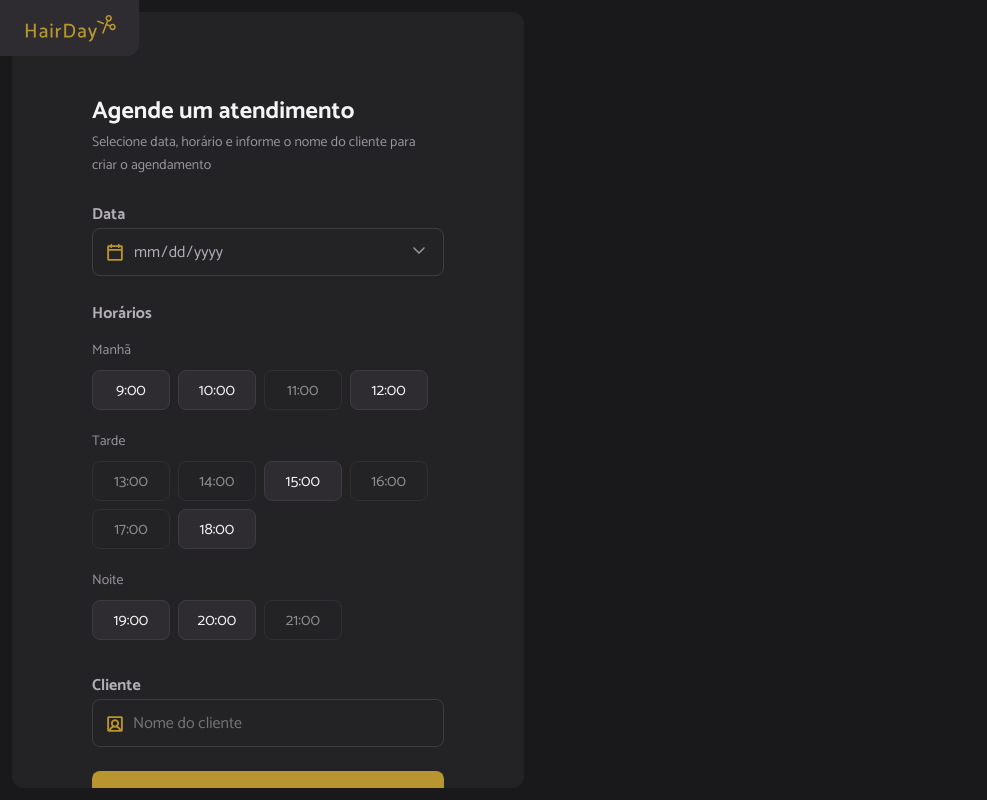
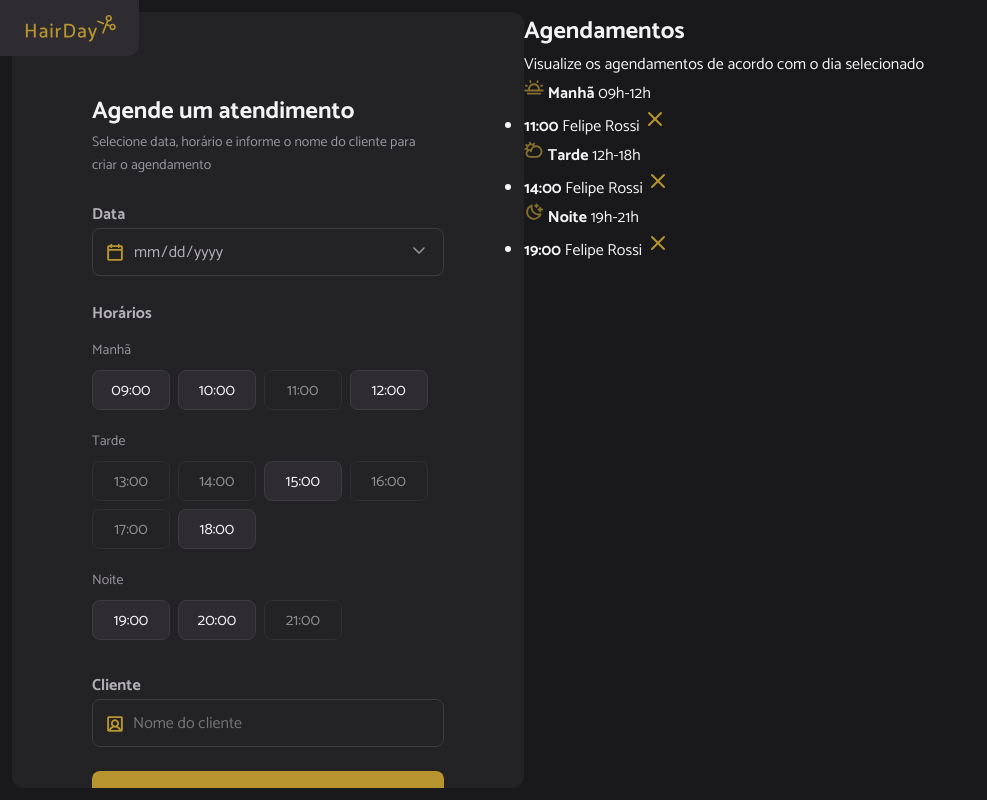
Before and after one commit to feliperossibr/hairday-main, a plain HTML site: page index.html in a window 1280 px wide. Shown: the whole page, without its empty margins (0-987 px from the left). Drawn offline with Linux system fonts and the light colour scheme.

Commit message:
finish index

```diff
--- a/index.html
+++ b/index.html
@@ -36,7 +36,7 @@
         <ul id="hours" class="hours" aria-label="Horários disponíveis de manhã">
           <li data-period="morning" class="hour-period">Manhã</li>
           <li data-period="morning" value="09:00" class="hour hour-available">
-          9:00
+            09:00
           </li>
           <li data-period="morning" value="10:00" class="hour hour-available">
             10:00
@@ -96,6 +96,70 @@
 
         <button type="submit" class="button">Agendar</button>
       </form>
+
+      <aside class="schedule">
+        <header>
+          <h1>Agendamentos</h1>
+          <p>Visualize os agendamentos de acordo com o dia selecionado</p>
+        </header>
+
+        <section class="schedule-period">
+          <header>
+            <img src="src/assets/morning.svg" alt="Manhã">
+            <strong>Manhã</strong>
+            <span>09h-12h</span>
+          </header>
+          <ul id="period-morning" class="period">
+            <li>
+              <strong>11:00</strong>
+              <span>Felipe Rossi</span>
+              <img
+                src="src/assets/cancel.svg"
+                alt="Cancelar"
+                class="cancel-icon"
+              />
+            </li>
+          </ul>
+        </section>
+
+        <section class="schedule-period">
+          <header>
+            <img src="src/assets/afternoon.svg" alt="Tarde">
+            <strong>Tarde</strong>
+            <span>12h-18h</span>
+          </header>
+          <ul id="period-afternoon" class="period">
+            <li>
+              <strong>14:00</strong>
+              <span>Felipe Rossi</span>
+              <img
+                src="src/assets/cancel.svg"
+                alt="Cancelar"
+                class="cancel-icon"
+              />
+            </li>
+          </ul>
+        </section>
+
+        <section class="schedule-period">
+          <header>
+            <img src="src/assets/night.svg" alt="Noite">
+            <strong>Noite</strong>
+            <span>19h-21h</span>
+          </header>
+          <ul id="period-night" class="period">
+            <li>
+              <strong>19:00</strong>
+              <span>Felipe Rossi</span>
+              <img
+                src="src/assets/cancel.svg"
+                alt="Cancelar"
+                class="cancel-icon"
+              />
+            </li>
+          </ul>
+        </section>
+      </aside>
     </div>
   </body>
 </html>
```
Lines whose indentation alone changed are shown as unchanged.
